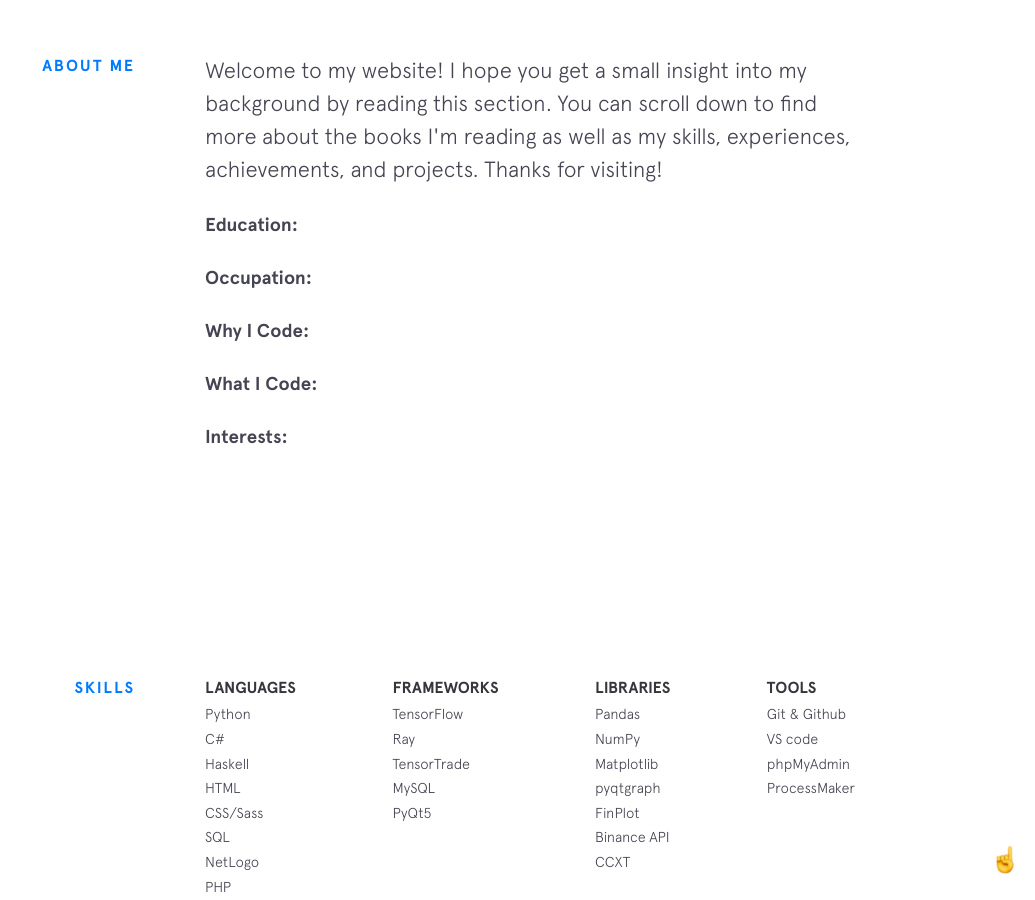
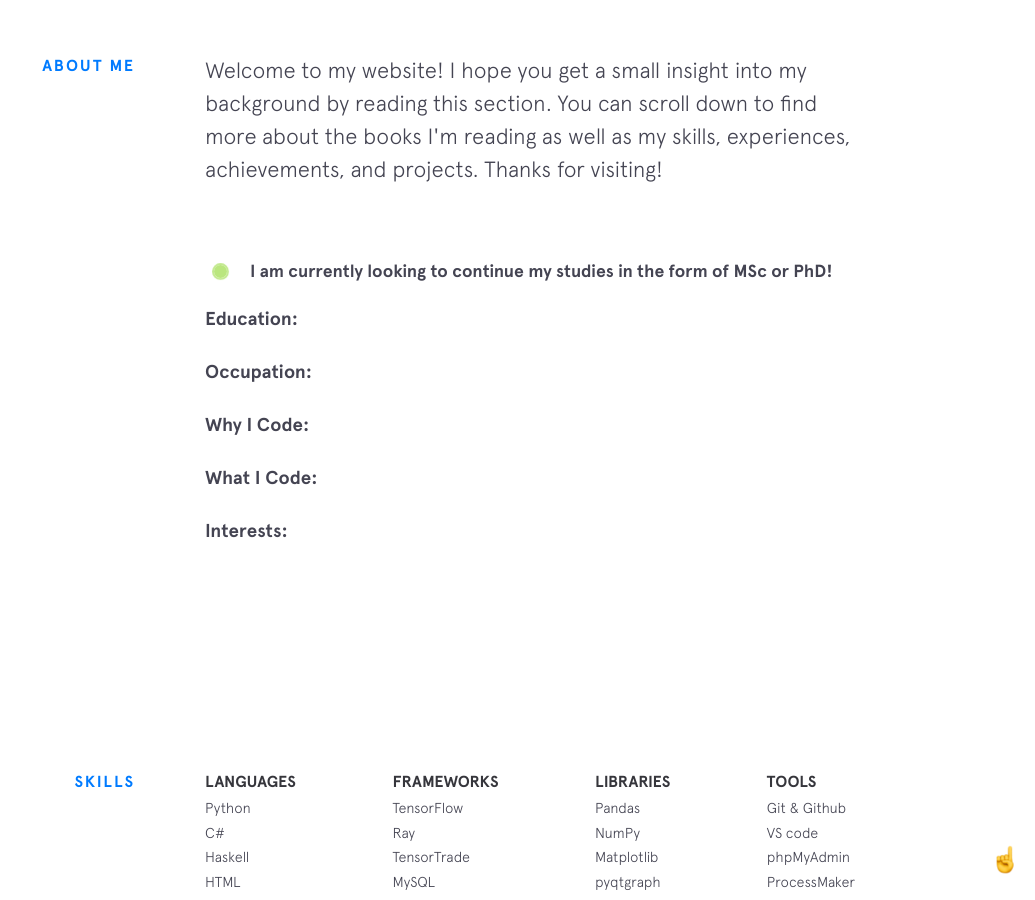
Before and after one commit to StephanAkkerman/StephanAkkerman.github.io, a Jekyll site: the page built from index.html, in a window 1280 px wide and 900 px high, scrolled down 946 px. Shown: the whole window, without its empty margins (245-1280 px from the left). Built offline with Jekyll 4.4.1, drawn with Linux system fonts in a browser that asks for light colours; nearby versions of some CDN libraries.

Commit message:
Update background.html

```diff
--- a/_includes/background.html
+++ b/_includes/background.html
@@ -5,6 +5,14 @@
       You can scroll down to find more about the books I'm reading as well as my skills, experiences, achievements, and projects.
       Thanks for visiting!
     </p>
+
+    <a class="status" href="https://ashthefallen.github.io/resume.pdf" target="_blank">
+      <div class="status__light">
+        <div class="status__light__ring">
+        </div>
+        <div class="status__light__led"></div>
+      </div>
+      <div class="status__message">I am currently looking to continue my studies in the form of MSc or PhD!</div> </a>
 
     <h3 style="margin-bottom: 0;"> Education: </h3>
     <p>
```
